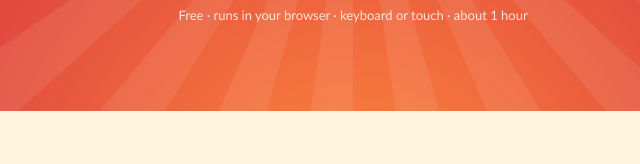
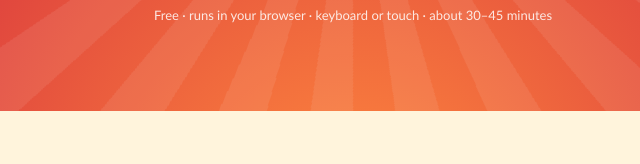
Before and after one commit to Kozlo-pdf/nu-pogodi-grand-chase, a plain HTML site: page index.html in a window 1280 px wide. Shown: the part 549-713 px from the top of the page, 287-927 px from the left. Drawn offline with Linux system fonts and the light colour scheme.

Commit message:
Correct play-time estimate to 30-45 minutes
Co-Authored-By: Claude Sonnet 5.5 <noreply@anthropic.com>

```diff
--- a/index.html
+++ b/index.html
@@ -28,7 +28,7 @@
       <h1>Nu, Pogodi!<small>The Grand Chase</small></h1>
       <p class="lead">Be the clever Hare. Outsmart the scheming Wolf across fourteen levels of balconies, fairgrounds, highways, metro tunnels, circus rafters, a stormy cruise, a ski slope — and make it to the New Year's concert on time.</p>
       <p><a class="cta" href="play.html">▶ Play now</a></p>
-      <p class="fine">Free · runs in your browser · keyboard or touch · about 1 hour</p>
+      <p class="fine">Free · runs in your browser · keyboard or touch · about 30–45 minutes</p>
     </section>
 
     <section id="story" class="wrap">
```
Also changed, not shown: 1 other file.
